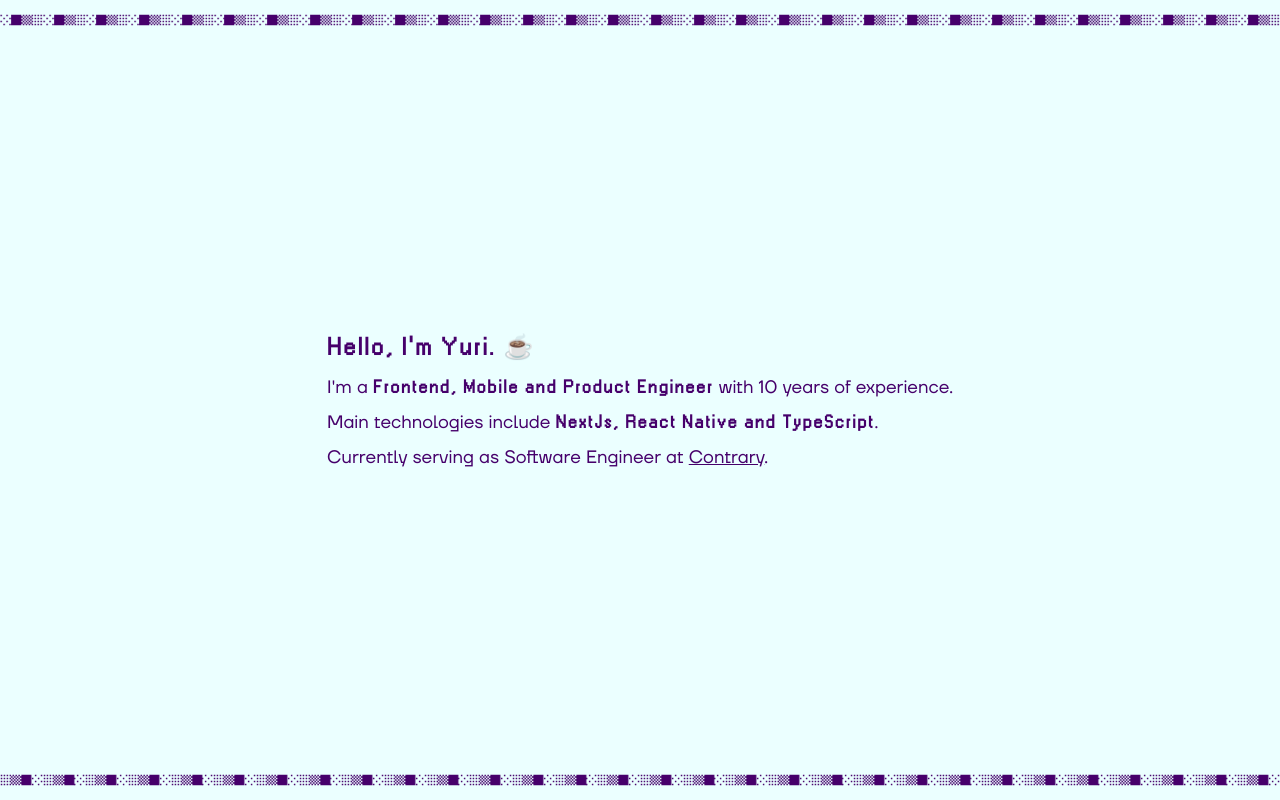
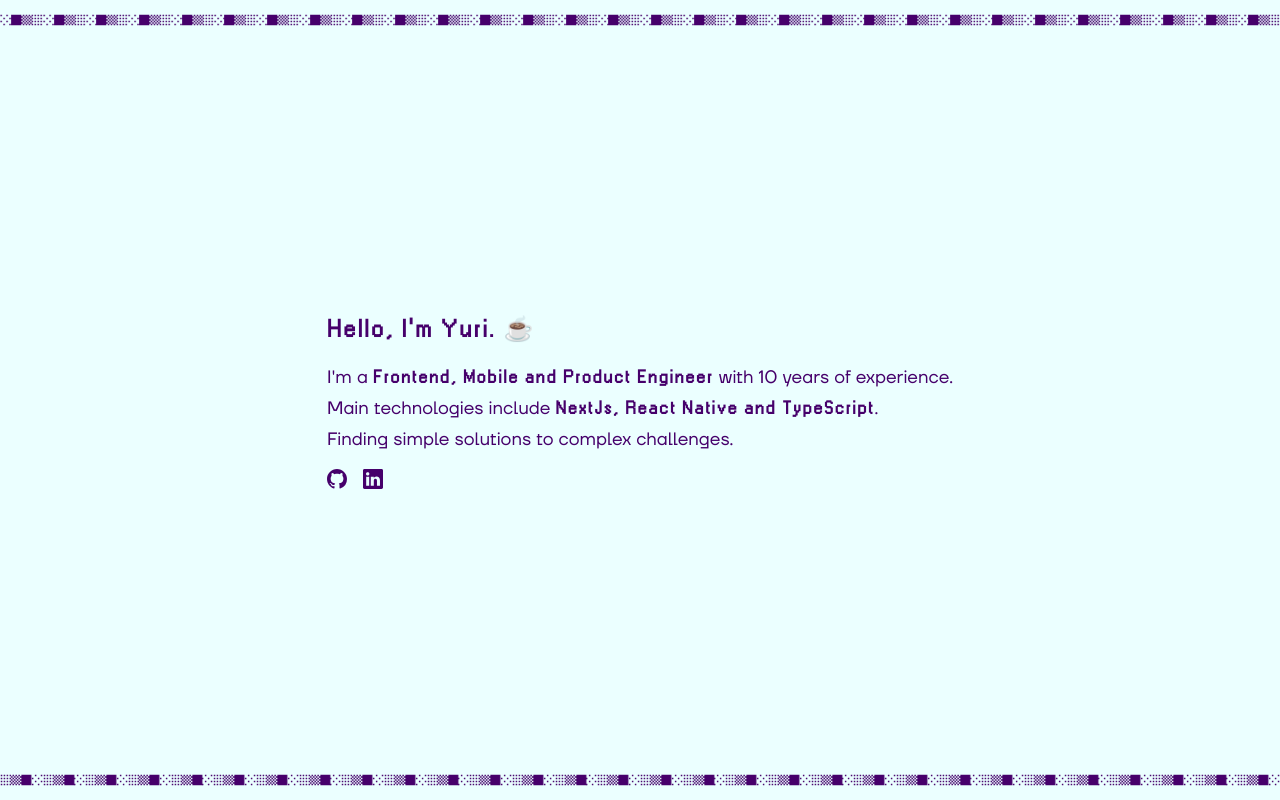
Before and after one commit to yuripinage/yuri-dev, a Next.js app: page / in a window 1280 px wide. Built offline with nearby package versions, Linux system fonts and the light colour scheme.

Commit message:
remove dark theme, add links and review text

```diff
--- /dev/null
+++ b/src/app/components/GitHubIcon.tsx
@@ -0,0 +1,14 @@
+export function GitHubIcon({ className }: { className?: string }) {
+	return (
+		<svg
+			xmlns="http://www.w3.org/2000/svg"
+			width="16"
+			height="16"
+			fill="currentColor"
+			className={`bi bi-linkedin ${className}`}
+			viewBox="0 0 16 16"
+		>
+			<path d="M8 0C3.58 0 0 3.58 0 8c0 3.54 2.29 6.53 5.47 7.59.4.07.55-.17.55-.38 0-.19-.01-.82-.01-1.49-2.01.37-2.53-.49-2.69-.94-.09-.23-.48-.94-.82-1.13-.28-.15-.68-.52-.01-.53.63-.01 1.08.58 1.23.82.72 1.21 1.87.87 2.33.66.07-.52.28-.87.51-1.07-1.78-.2-3.64-.89-3.64-3.95 0-.87.31-1.59.82-2.15-.08-.2-.36-1.02.08-2.12 0 0 .67-.21 2.2.82.64-.18 1.32-.27 2-.27s1.36.09 2 .27c1.53-1.04 2.2-.82 2.2-.82.44 1.1.16 1.92.08 2.12.51.56.82 1.27.82 2.15 0 3.07-1.87 3.75-3.65 3.95.29.25.54.73.54 1.48 0 1.07-.01 1.93-.01 2.2 0 .21.15.46.55.38A8.01 8.01 0 0 0 16 8c0-4.42-3.58-8-8-8" />
+		</svg>
+	);
+}
--- /dev/null
+++ b/src/app/components/LinkedinIcon.tsx
@@ -0,0 +1,14 @@
+export function LinkedinIcon({ className }: { className?: string }) {
+	return (
+		<svg
+			xmlns="http://www.w3.org/2000/svg"
+			width="16"
+			height="16"
+			fill="currentColor"
+			className={`bi bi-linkedin ${className}`}
+			viewBox="0 0 16 16"
+		>
+			<path d="M0 1.146C0 .513.526 0 1.175 0h13.65C15.474 0 16 .513 16 1.146v13.708c0 .633-.526 1.146-1.175 1.146H1.175C.526 16 0 15.487 0 14.854zm4.943 12.248V6.169H2.542v7.225zm-1.2-8.212c.837 0 1.358-.554 1.358-1.248-.015-.709-.52-1.248-1.342-1.248S2.4 3.226 2.4 3.934c0 .694.521 1.248 1.327 1.248zm4.908 8.212V9.359c0-.216.016-.432.08-.586.173-.431.568-.878 1.232-.878.869 0 1.216.662 1.216 1.634v3.865h2.401V9.25c0-2.22-1.184-3.252-2.764-3.252-1.274 0-1.845.7-2.165 1.193v.025h-.016l.016-.025V6.169h-2.4c.03.678 0 7.225 0 7.225z" />
+		</svg>
+	);
+}
--- a/src/app/components/SymbolStream.tsx
+++ b/src/app/components/SymbolStream.tsx
@@ -20,23 +20,23 @@ export function SymbolStream({
 				className={`flex w-[200%] h-full ${animationClass} motion-safe:animate-marquee`}
 			>
 				{/* track A */}
-				<div className="flex h-full w-1/2 shrink-0 items-center gap-0 text-background">
+				<div className="flex h-full w-1/2 shrink-0 items-center">
 					{symbols.map((_, index) => (
 						<Symbol
 							key={`a-${index}`}
 							reversed={inverted}
-							className="h-full w-auto fill-[#46006B]"
+							className="h-full w-auto"
 						/>
 					))}
 				</div>
 
 				{/* track B */}
-				<div className="flex w-1/2 shrink-0 items-center gap-0">
+				<div className="flex w-1/2 shrink-0 items-center">
 					{symbols.map((_, index) => (
 						<Symbol
 							key={`b-${index}`}
 							reversed={inverted}
-							className="h-full w-auto fill-[#46006B]"
+							className="h-full w-auto"
 						/>
 					))}
 				</div>
--- a/src/app/globals.css
+++ b/src/app/globals.css
@@ -12,12 +12,12 @@
   --font-w95fa: var(--font-w95fa), sans-serif;
 }
 
-@media (prefers-color-scheme: dark) {
+/* @media (prefers-color-scheme: dark) {
   :root {
     --background: #46006B;
     --foreground: #EBFFFF;
   }
-}
+} */
 
 body {
   background: var(--background);
@@ -58,6 +58,10 @@ a:hover {
   line-height: var(--leading-tight);
 }
 
+svg {
+  fill: var(--foreground)
+}
+
 /* smooth infinite marquee */
 @keyframes marquee {
   from { transform: translateX(0); }
--- a/src/app/page.tsx
+++ b/src/app/page.tsx
@@ -1,3 +1,5 @@
+import { GitHubIcon } from './components/GitHubIcon';
+import { LinkedinIcon } from './components/LinkedinIcon';
 import { SymbolStream } from './components/SymbolStream';
 
 export default function Home() {
@@ -5,11 +7,11 @@ export default function Home() {
 		<div className="flex flex-col justify-between items-center justify-items-center min-h-screen font-[family-name:var(--font-geist-sans)]">
 			<SymbolStream />
 			<main>
-				<div className="w-full">
-					<div className="flex flex-col gap-2">
-						<h1>
-							<span>{`Hello, I'm Yuri. ☕️`}</span>
-						</h1>
+				<div className="w-full md:max-w-[800px] flex flex-col p-4">
+					<h1 className="mb-4">
+						<span>{`Hello, I'm Yuri. ☕️`}</span>
+					</h1>
+					<div className="space-y-1">
 						<p>
 							{`I'm a `}
 							<span>Frontend, Mobile and Product Engineer</span>
@@ -19,20 +21,22 @@ export default function Home() {
 							Main technologies include{' '}
 							<span>NextJs, React Native and TypeScript</span>.
 						</p>
-						<p>
-							Currently serving as Software Engineer at{' '}
-							<a href="https://www.contrary.com/" target="_blank">
-								Contrary
-							</a>
-							.
-						</p>
+						<p>Finding simple solutions to complex challenges.</p>
 					</div>
-					<div></div>
+					<div className="flex gap-4 mt-4">
+						<a href="https://github.com/yuripinage" target="_blank">
+							<GitHubIcon className="size-5" />
+						</a>
+						<a
+							href="https://www.linkedin.com/in/yuripinage/"
+							target="_blank"
+						>
+							<LinkedinIcon className="size-5" />
+						</a>
+					</div>
 				</div>
 			</main>
 			<SymbolStream inverted />
-			{/* <div className="flex w-full items-center ">TODO</div> */}
-			{/* <footer className="row-start-3 flex gap-[24px] flex-wrap items-center justify-center"></footer> */}
 		</div>
 	);
 }
```
Also changed, not shown: 1 other file (tests, documents, lock files or other folders).
